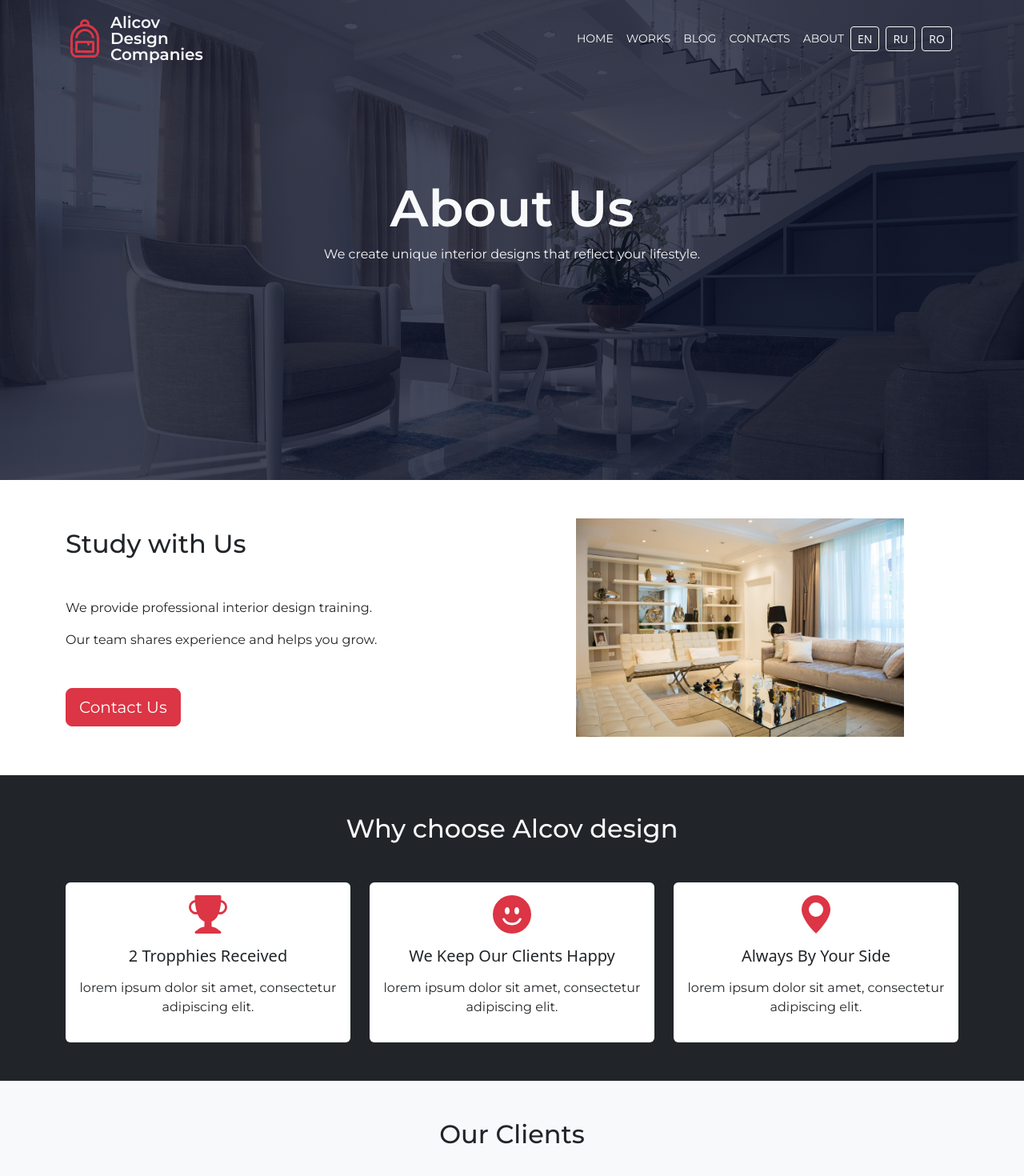
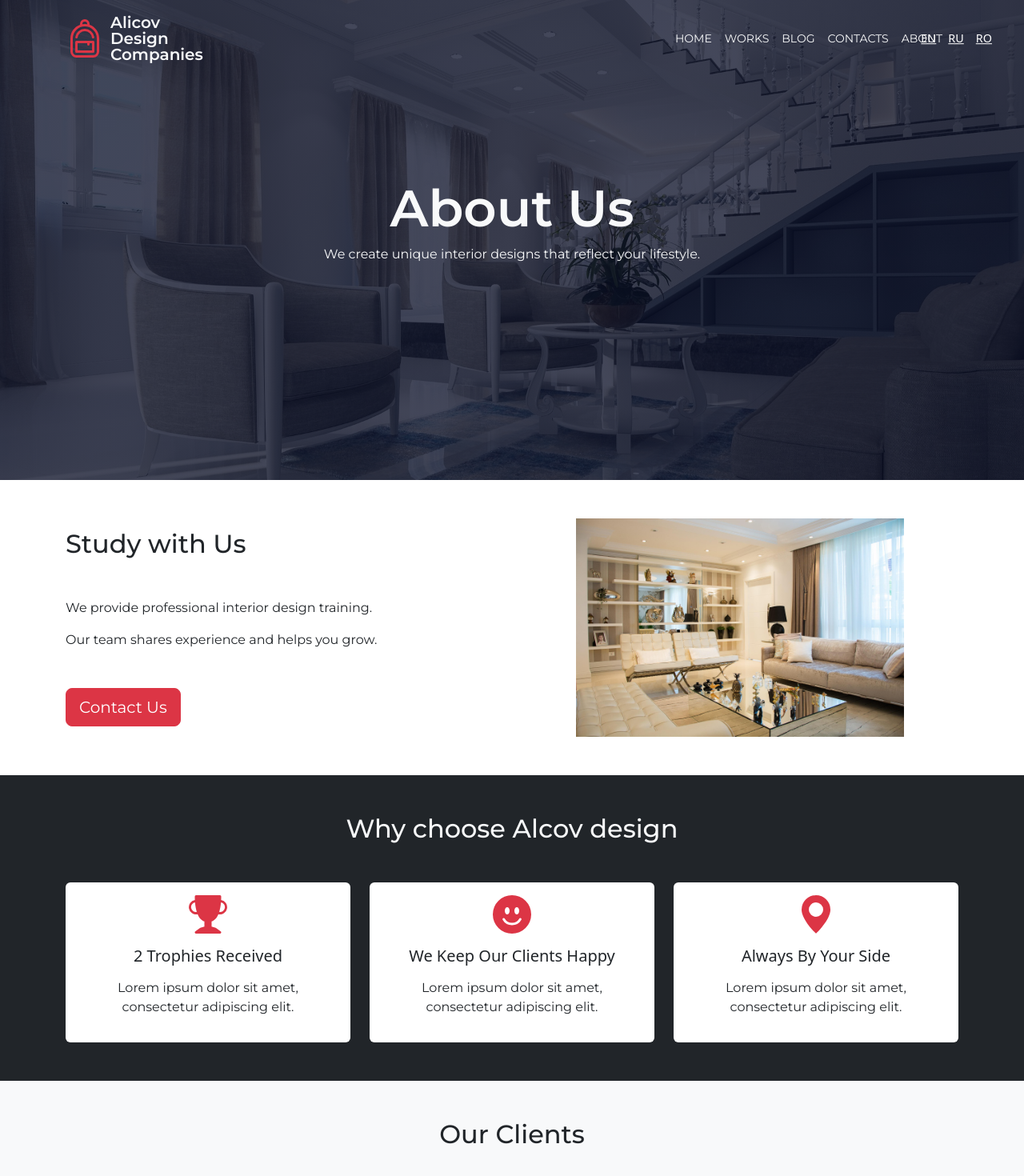
Before and after one commit to Gol-Stan/interior, a React (Create React App) app in the folder Frontend/: page /about in a window 1280 px wide. Shown: the top 1470 px of the page at 80% size. Built offline with nearby package versions, Linux system fonts and the light colour scheme.

Commit message:
language fixes added

```diff
--- a/Frontend/src/App.css
+++ b/Frontend/src/App.css
@@ -16,11 +16,36 @@ header h1 {
 }
 
 .navbar .nav-link:hover, .navbar-nav {
-  color: #dc3545
+  color: #dc3545;
+  padding: 0.25rem 0.75rem;
 }
 
 nav .navbar-toggler:focus {
   box-shadow: none;
+}
+
+.language-buttons {
+  position: absolute;
+  right: 20px; /* расстояние от правого края экрана */
+  top: 50%;
+  transform: translateY(-50%);
+  display: flex;
+  gap: 15px; /* расстояние между кнопками */
+}
+
+.language-buttons button {
+  background: none;
+  border: none;
+  color: #fff; /* белый текст, если navbar тёмный */
+  text-decoration: underline;
+  cursor: pointer;
+  font-size: 0.9rem;
+  padding: 0;
+}
+
+.language-buttons button:hover {
+  color: #dc3545; /* цвет при наведении */
+  text-decoration: none; /* или оставить подчеркивание */
 }
 
 .scale-hover-effect {
--- a/Frontend/src/App.js
+++ b/Frontend/src/App.js
@@ -1,5 +1,5 @@
 import './App.css';
-import {Link, Router, Route, Routes} from "react-router-dom";
+import {Link, Route, Routes} from "react-router-dom";
 import Container from 'react-bootstrap/Container';
 import Nav from 'react-bootstrap/Nav';
 import Navbar from 'react-bootstrap/Navbar';
@@ -47,10 +47,10 @@ function App() {
               <Nav.Link href='/about' className='text-uppercase'>{t('navbar.about')}</Nav.Link>
             </Nav>
           </Navbar.Collapse>
-          <div>
-            <button onClick={() => i18n.changeLanguage('en')} className="btn btn-outline-light btn-sm me-2">EN</button>
-            <button onClick={() => i18n.changeLanguage('ru')} className="btn btn-outline-light btn-sm me-2">RU</button>
-            <button onClick={() => i18n.changeLanguage('ro')} className="btn btn-outline-light btn-sm me-2">RO</button>
+          <div className="d-flex ms-auto language-buttons" style={{ gap: '15px', marginRight: '20px' }}>
+            <button onClick={() => i18n.changeLanguage('en')}>EN</button>
+            <button onClick={() => i18n.changeLanguage('ru')}>RU</button>
+            <button onClick={() => i18n.changeLanguage('ro')}>RO</button>
           </div>
         </Container>
       </Navbar>
@@ -114,19 +114,19 @@ function App() {
                 <div className='col-12 col-md-6 col-lg-5 mb-5 mt-4 my-md-0'>
                   <ul className='footer-navigation list-unstyled mb-0'>
                     <Link to="/" className='text-decoration-none text-danger'>
-                      <li className='text-uppercase fw-semibold'>Home</li>
+                      <li className='text-uppercase fw-semibold'>{t('navbar.home')}</li>
                     </Link>
                     <Link to="/works" className='text-decoration-none text-danger'>
-                      <li className='text-uppercase fw-semibold'>Works</li>
+                      <li className='text-uppercase fw-semibold'>{t('navbar.works')}</li>
                     </Link>
                     <Link to="/blog" className='text-decoration-none text-danger'>
-                      <li className='text-uppercase fw-semibold'>Blog</li>
+                      <li className='text-uppercase fw-semibold'>{t('navbar.blog')}</li>
                     </Link>
                     <Link to="/contacts" className='text-decoration-none text-danger'>
-                      <li className='text-uppercase fw-semibold'>Contacts</li>
+                      <li className='text-uppercase fw-semibold'>{t('navbar.contacts')}</li>
                     </Link>
                     <Link to="/about" className='text-decoration-none text-danger'>
-                      <li className='text-uppercase fw-semibold'>About</li>
+                      <li className='text-uppercase fw-semibold'>{t('navbar.about')}</li>
                     </Link>
                   </ul>
                 </div>
--- a/Frontend/src/components/ChooseSection/ChooseSection.jsx
+++ b/Frontend/src/components/ChooseSection/ChooseSection.jsx
@@ -1,70 +1,45 @@
 import React from "react";
 import { Card } from "react-bootstrap";
+import { useTranslation } from "react-i18next";
 
 function ChooseSection() {
+    const { t } = useTranslation();
+    const section = t("chooseSection", { returnObjects: true });
+
+    const icons = [
+        <svg xmlns="http://www.w3.org/2000/svg" width="48" height="48" fill="#dc3545" className="bi bi-trophy-fill" viewBox="0 0 16 16">
+            <path d="M2.5.5A.5.5 0 0 1 3 0h10a.5.5 0 0 1 .5.5q0 .807-.034 1.536a3 3 0 1 1-1.133 5.89c-.79 1.865-1.878 2.777-2.833 3.011v2.173l1.425.356c.194.048.377.135.537.255L13.3 15.1a.5.5 0 0 1-.3.9H3a.5.5 0 0 1-.3-.9l1.838-1.379c.16-.12.343-.207.537-.255L6.5 13.11v-2.173c-.955-.234-2.043-1.146-2.833-3.012a3 3 0 1 1-1.132-5.89A33 33 0 0 1 2.5.5m.099 2.54a2 2 0 0 0 .72 3.935c-.333-1.05-.588-2.346-.72-3.935m10.083 3.935a2 2 0 0 0 .72-3.935c-.133 1.59-.388 2.885-.72 3.935"/>
+        </svg>,
+        <svg xmlns="http://www.w3.org/2000/svg" width="48" height="48" fill="#dc3545" className="bi bi-emoji-smile-fill" viewBox="0 0 16 16">
+            <path d="M8 16A8 8 0 1 0 8 0a8 8 0 0 0 0 16M7 6.5C7 7.328 6.552 8 6 8s-1-.672-1-1.5S5.448 5 6 5s1 .672 1 1.5M4.285 9.567a.5.5 0 0 1 .683.183A3.5 3.5 0 0 0 8 11.5a3.5 3.5 0 0 0 3.032-1.75.5.5 0 1 1 .866.5A4.5 4.5 0 0 1 8 12.5a4.5 4.5 0 0 1-3.898-2.25.5.5 0 0 1 .183-.683M10 8c-.552 0-1-.672-1-1.5S9.448 5 10 5s1 .672 1 1.5S10.552 8 10 8"/>
+        </svg>,
+        <svg xmlns="http://www.w3.org/2000/svg" width="48" height="48" fill="#dc3545" className="bi bi-geo-alt-fill" viewBox="0 0 16 16">
+            <path d="M8 16s6-5.686 6-10A6 6 0 0 0 2 6c0 4.314 6 10 6 10m0-7a3 3 0 1 1 0-6 3 3 0 0 1 0 6"/>
+        </svg>
+    ];
+
     return (
         <div>
             <div className='container'>
-                <h2 className='text-center mb-5'>Why choose Alcov design</h2>
+                <h2 className='text-center mb-5'>{section.title}</h2>
                 <div className='row g-4'>
-                    <div className='col-lg-4'>
+                    {section.cards.map((card, index) => (
+                        <div className='col-lg-4' key={index}>
                             <Card className='d-flex align-items-center border-0 h-100'>
                                 <div className='mt-3'>
-                                <svg xmlns="http://www.w3.org/2000/svg" width="48" height="48" fill="#dc3545"
-                                     className="bi bi-trophy-fill" viewBox="0 0 16 16">
-                                    <path
-                                        d="M2.5.5A.5.5 0 0 1 3 0h10a.5.5 0 0 1 .5.5q0 .807-.034 1.536a3 3 0 1 1-1.133 5.89c-.79 1.865-1.878 2.777-2.833 3.011v2.173l1.425.356c.194.048.377.135.537.255L13.3 15.1a.5.5 0 0 1-.3.9H3a.5.5 0 0 1-.3-.9l1.838-1.379c.16-.12.343-.207.537-.255L6.5 13.11v-2.173c-.955-.234-2.043-1.146-2.833-3.012a3 3 0 1 1-1.132-5.89A33 33 0 0 1 2.5.5m.099 2.54a2 2 0 0 0 .72 3.935c-.333-1.05-.588-2.346-.72-3.935m10.083 3.935a2 2 0 0 0 .72-3.935c-.133 1.59-.388 2.885-.72 3.935"/>
-                                </svg>
+                                    {icons[index]}
                                 </div>
                                 <Card.Body>
                                     <Card.Title className="text-center text-capitalize mb-3">
-                                    2 tropphies Received
+                                        {card.title}
                                     </Card.Title>
                                     <Card.Text className="text-center mb-3">
-                                    lorem ipsum dolor sit amet, consectetur adipiscing elit.
+                                        {card.text}
                                     </Card.Text>
                                 </Card.Body>
                             </Card>
                         </div>
-                    <div className='col-lg-4'>
-                        <Card className='d-flex align-items-center border-0 h-100'>
-                            <div className='mt-3'>
-                                <svg xmlns="http://www.w3.org/2000/svg" width="48" height="48" fill="#dc3545"
-                                     className="bi bi-emoji-smile-fill" viewBox="0 0 16 16">
-                                    <path
-                                        d="M8 16A8 8 0 1 0 8 0a8 8 0 0 0 0 16M7 6.5C7 7.328 6.552 8 6 8s-1-.672-1-1.5S5.448 5 6 5s1 .672 1 1.5M4.285 9.567a.5.5 0 0 1 .683.183A3.5 3.5 0 0 0 8 11.5a3.5 3.5 0 0 0 3.032-1.75.5.5 0 1 1 .866.5A4.5 4.5 0 0 1 8 12.5a4.5 4.5 0 0 1-3.898-2.25.5.5 0 0 1 .183-.683M10 8c-.552 0-1-.672-1-1.5S9.448 5 10 5s1 .672 1 1.5S10.552 8 10 8"/>
-                                </svg>
-                            </div>
-                            <Card.Body>
-                                <Card.Title className="text-center text-capitalize mb-3">
-                                    We keep our clients happy
-                                </Card.Title>
-                                <Card.Text className="text-center mb-3">
-                                    lorem ipsum dolor sit amet, consectetur adipiscing elit.
-                                </Card.Text>
-                            </Card.Body>
-                        </Card>
-                    </div>
-                    <div className='col-lg-4'>
-                        <Card className='d-flex align-items-center border-0 h-100'>
-                            <div className='mt-3'>
-                                <svg xmlns="http://www.w3.org/2000/svg" width="48" height="48" fill="#dc3545"
-                                     className="bi bi-geo-alt-fill" viewBox="0 0 16 16">
-                                    <path
-                                        d="M8 16s6-5.686 6-10A6 6 0 0 0 2 6c0 4.314 6 10 6 10m0-7a3 3 0 1 1 0-6 3 3 0 0 1 0 6"/>
-                                </svg>
-                            </div>
-                            <Card.Body>
-                                <Card.Title className="text-center text-capitalize mb-3">
-                                    Always by your side
-                                </Card.Title>
-                                <Card.Text className="text-center mb-3">
-                                    lorem ipsum dolor sit amet, consectetur adipiscing elit.
-                                </Card.Text>
-                            </Card.Body>
-                        </Card>
-                    </div>
-
+                    ))}
                 </div>
             </div>
         </div>
--- a/Frontend/src/components/FaqAccordion/FaqAccordion.jsx
+++ b/Frontend/src/components/FaqAccordion/FaqAccordion.jsx
@@ -1,35 +1,27 @@
 import React from 'react';
 import './FaqAccordion.css';
 import Accordion from 'react-bootstrap/Accordion';
+import { useTranslation } from "react-i18next";
 
 function FaqAccordion(props) {
+    const { t } = useTranslation();
+    const faq = t('faq', { returnObjects: true });
+
     return (
         <div className="faq-section">
             <div className="container d-flex flex-column align-items-center">
-                <h2 className='text-center text-capitalize mb-5'>Frequently asked question</h2>
-                <p className='text-center mb-5'>Lorem inpsum dolor sit</p>
+                <h2 className='text-center text-capitalize mb-5'>{faq.title}</h2>
+                <p className='text-center mb-5'>{faq.subtitle}</p>
                 <Accordion defaultActiveKey="" flush>
-                    <Accordion.Item eventKey="0">
-                        <Accordion.Header>First Question</Accordion.Header>
-                        <Accordion.Body>
-                            Lorem ipsum dolor sit amet, consectetur adipiscing elit
-                        </Accordion.Body>
-                    </Accordion.Item>
-                    <Accordion.Item eventKey="1">
-                        <Accordion.Header>Second Question</Accordion.Header>
-                        <Accordion.Body>
-                            Lorem ipsum dolor sit amet, consectetur adipiscing elit
-                        </Accordion.Body>
-                    </Accordion.Item>
-                    <Accordion.Item eventKey="2">
-                        <Accordion.Header>Third Question</Accordion.Header>
-                        <Accordion.Body>
-                            Lorem ipsum dolor sit amet, consectetur adipiscing elit
-                        </Accordion.Body>
-                    </Accordion.Item>
+                    {faq.questions.map((item, index) => (
+                        <Accordion.Item eventKey={index.toString()} key={index}>
+                            <Accordion.Header>{item.question}</Accordion.Header>
+                            <Accordion.Body>{item.answer}</Accordion.Body>
+                        </Accordion.Item>
+                    ))}
                 </Accordion>
             </div>
         </div>
-    )
+    );
 }
 export default FaqAccordion;
--- a/Frontend/src/locales/en.json
+++ b/Frontend/src/locales/en.json
@@ -105,5 +105,40 @@
     "study_p2": "Our team shares experience and helps you grow.",
     "contact_btn": "Contact Us",
     "clients_title": "Our Clients"
+  },
+  "faq": {
+    "title": "Frequently asked questions",
+    "subtitle": "Lorem ipsum dolor sit",
+    "questions": [
+      {
+        "question": "First Question",
+        "answer": "Lorem ipsum dolor sit amet, consectetur adipiscing elit"
+      },
+      {
+        "question": "Second Question",
+        "answer": "Lorem ipsum dolor sit amet, consectetur adipiscing elit"
+      },
+      {
+        "question": "Third Question",
+        "answer": "Lorem ipsum dolor sit amet, consectetur adipiscing elit"
+      }
+    ]
+  },
+  "chooseSection": {
+    "title": "Why choose Alcov design",
+    "cards": [
+      {
+        "title": "2 trophies Received",
+        "text": "Lorem ipsum dolor sit amet, consectetur adipiscing elit."
+      },
+      {
+        "title": "We keep our clients happy",
+        "text": "Lorem ipsum dolor sit amet, consectetur adipiscing elit."
+      },
+      {
+        "title": "Always by your side",
+        "text": "Lorem ipsum dolor sit amet, consectetur adipiscing elit."
+      }
+    ]
   }
 }
--- a/Frontend/src/locales/ro.json
+++ b/Frontend/src/locales/ro.json
@@ -104,5 +104,40 @@
     "study_p2": "Echipa noastră împărtășește experiența și vă ajută să evoluați.",
     "contact_btn": "Contactați-ne",
     "clients_title": "Clienții noștri"
+  },
+  "faq": {
+    "title": "Întrebări frecvente",
+    "subtitle": "Lorem ipsum dolor sit",
+    "questions": [
+      {
+        "question": "Prima întrebare",
+        "answer": "Lorem ipsum dolor sit amet, consectetur adipiscing elit"
+      },
+      {
+        "question": "A doua întrebare",
+        "answer": "Lorem ipsum dolor sit amet, consectetur adipiscing elit"
+      },
+      {
+        "question": "A treia întrebare",
+        "answer": "Lorem ipsum dolor sit amet, consectetur adipiscing elit"
+      }
+    ]
+  },
+  "chooseSection": {
+    "title": "De ce să alegeți Alcov design",
+    "cards": [
+      {
+        "title": "2 trofee primite",
+        "text": "Lorem ipsum dolor sit amet, consectetur adipiscing elit."
+      },
+      {
+        "title": "Ne menținem clienții fericiți",
+        "text": "Lorem ipsum dolor sit amet, consectetur adipiscing elit."
+      },
+      {
+        "title": "Întotdeauna alături de tine",
+        "text": "Lorem ipsum dolor sit amet, consectetur adipiscing elit."
+      }
+    ]
   }
 }
--- a/Frontend/src/locales/ru.json
+++ b/Frontend/src/locales/ru.json
@@ -104,5 +104,40 @@
     "study_p2": "Наша команда делится опытом и помогает вам развиваться.",
     "contact_btn": "Связаться с нами",
     "clients_title": "Наши клиенты"
+  },
+  "faq": {
+    "title": "Часто задаваемые вопросы",
+    "subtitle": "Lorem ipsum dolor sit",
+    "questions": [
+      {
+        "question": "Первый вопрос",
+        "answer": "Lorem ipsum dolor sit amet, consectetur adipiscing elit"
+      },
+      {
+        "question": "Второй вопрос",
+        "answer": "Lorem ipsum dolor sit amet, consectetur adipiscing elit"
+      },
+      {
+        "question": "Третий вопрос",
+        "answer": "Lorem ipsum dolor sit amet, consectetur adipiscing elit"
+      }
+    ]
+  },
+  "chooseSection": {
+    "title": "Почему выбирают Alcov design",
+    "cards": [
+      {
+        "title": "Получено 2 трофея",
+        "text": "Lorem ipsum dolor sit amet, consectetur adipiscing elit."
+      },
+      {
+        "title": "Мы радуем наших клиентов",
+        "text": "Lorem ipsum dolor sit amet, consectetur adipiscing elit."
+      },
+      {
+        "title": "Всегда рядом с вами",
+        "text": "Lorem ipsum dolor sit amet, consectetur adipiscing elit."
+      }
+    ]
   }
 }
```
Lines whose indentation alone changed are shown as unchanged.
